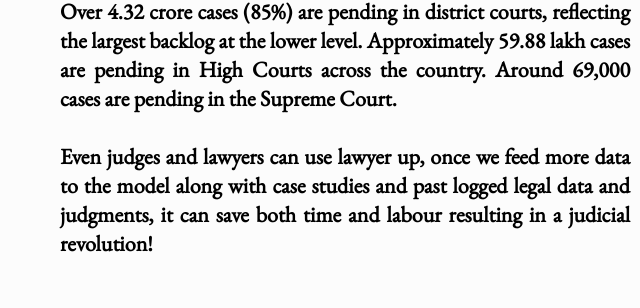
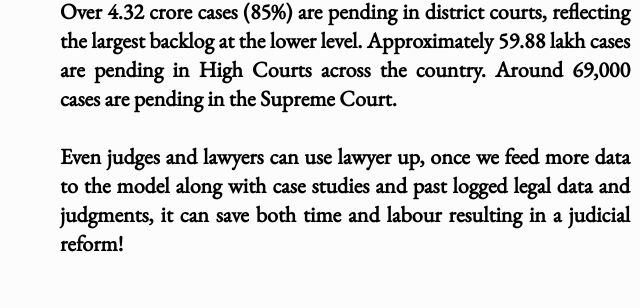
Before and after one commit to SawhneySatvik/LawyerUp, a website: page Files/index.html in a window 1280 px wide. Shown: the part 2251-2559 px from the top of the page, 0-640 px from the left. Drawn offline with nearby package versions, Linux system fonts and the light colour scheme; a web font is replaced by a local one.

Commit message:
Update index.html

```diff
--- a/Files/index.html
+++ b/Files/index.html
@@ -109,7 +109,7 @@
         <div class="middle-container">
             <div class="middle-content"><b>
                 <p>Over 4.32 crore cases (85%) are pending in district courts, reflecting the largest backlog at the lower level. Approximately 59.88 lakh cases are pending in High Courts across the country. Around 69,000 cases are pending in the Supreme Court.</p><br>
-                <p>Even judges and lawyers can use lawyer up, once we feed more data to the model along with case studies and past logged legal data and judgments, it can save both time and labour resulting in a judicial revolution!</p>
+                <p>Even judges and lawyers can use lawyer up, once we feed more data to the model along with case studies and past logged legal data and judgments, it can save both time and labour resulting in a judicial reform!</p>
             </b></div>
             <h1>A Legal Source you can trust</h1>
         </div>
```
